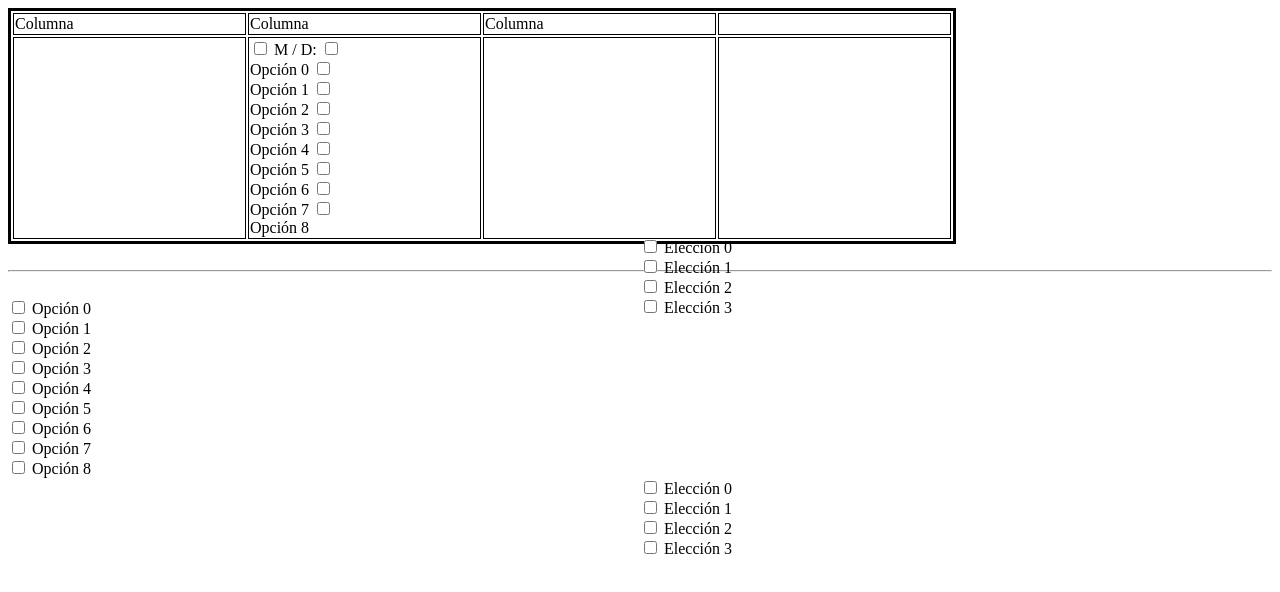
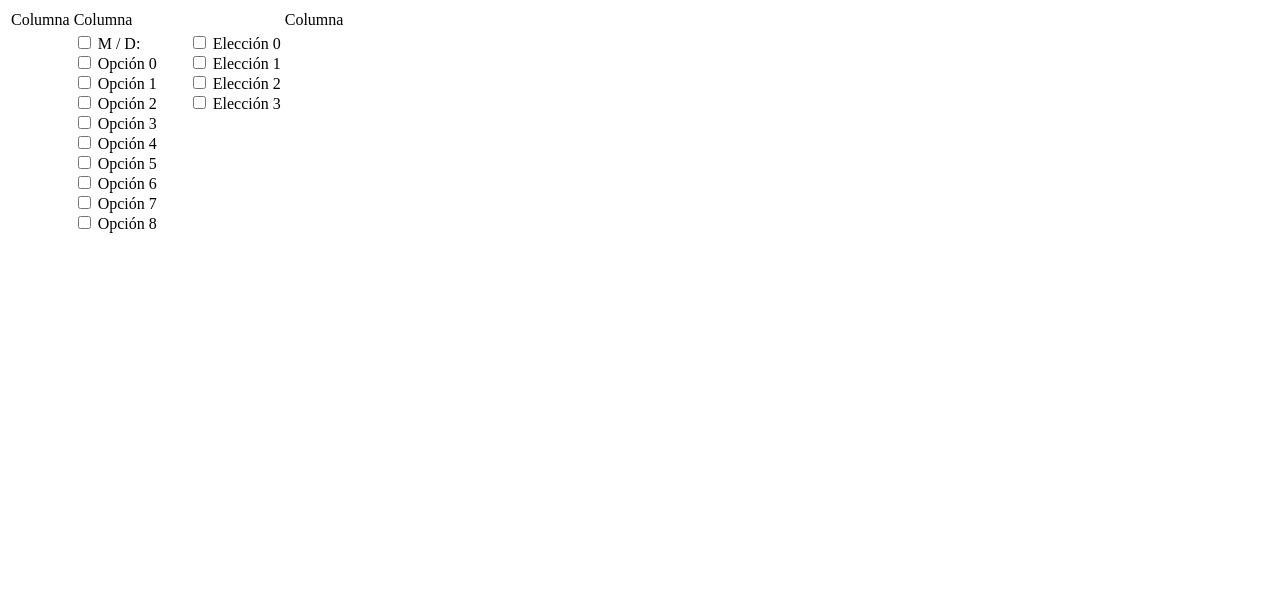
Before and after one commit to luiscodmi/CSS_JS, a plain HTML site: page probandoHTML.html in a window 1280 px wide. Drawn offline with Linux system fonts and the light colour scheme.

Commit message:
- Link external css and js files - Name things a bit better - Remove unnecessary name attributes - Remove duplicated div - Improve css with display flex

```diff
--- /dev/null
+++ b/index.css
@@ -0,0 +1,10 @@
+.main-checks {
+  display: flex;
+  gap: 2rem;
+  white-space: nowrap;
+}
+
+.option-checks, .election-checks {
+  display: flex;
+  flex-direction: column;
+}
--- /dev/null
+++ b/index.js
@@ -0,0 +1,8 @@
+function marcar() {
+  var checkboxes = document.querySelectorAll('#option-checks input[type="checkbox"]');
+  var checkAll = document.getElementById("estos");
+
+  for (index = 0; index < checkboxes.length; index++) {
+    checkboxes[index].checked = checkAll.checked;
+  }
+}
--- a/probandoHTML.html
+++ b/probandoHTML.html
@@ -2,22 +2,8 @@
 <html>
 <head>
 	<title>proof</title>
-	<style>
-		table {
-			width: 75%;
-			border: solid 3px;
-			table-layout: fixed;
-		}
-		.container {
-			/* position: relative; */
-		}
-		tr, td {
-			border: solid 1px;
-		}
-		td {
-			/* width: 25%; */
-		}
-	</style>
+  <link rel="stylesheet" href="index.css">
+  <script src="index.js" defer></script>
 </head>
 <body>
 	<table>
@@ -29,68 +15,30 @@
 		</tr>
 		<tr>
 			<td></td>
-			<td class="container">
-				<div style="flex-direction: column; width: 50%; " id="div">
-					<label for="estos"> <input type="checkbox" name="" id="estos" class="estos" onclick="marcar(this);"> M / D: </label>
-					<label for="op0"> <input type="checkbox" name="" id="op0"> Opción 0 </label>
-					<label for="op1"> <input type="checkbox" name="" id="op1"> Opción 1 </label>
-					<label for="op2"> <input type="checkbox" name="" id="op2"> Opción 2 </label>
-					<label for="op3"> <input type="checkbox" name="" id="op3"> Opción 3 </label>
-					<label for="op4"> <input type="checkbox" name="" id="op4"> Opción 4 </label>
-					<label for="op5"> <input type="checkbox" name="" id="op5"> Opción 5 </label>
-					<label for="op6"> <input type="checkbox" name="" id="op6"> Opción 6 </label>
-					<label for="op7"> <input type="checkbox" name="" id="op7"> Opción 7 </label>
-					<label for="op8"> <input type="checkbox" name="" id="op8"> Opción 8 </label>
+			<td class="main-checks">
+				<div id="option-checks" class="option-checks">
+					<label for="estos"> <input type="checkbox" id="estos" class="estos" onclick="marcar(this);"> M / D: </label>
+					<label for="op0"> <input type="checkbox" id="op0"> Opción 0 </label>
+					<label for="op1"> <input type="checkbox" id="op1"> Opción 1 </label>
+					<label for="op2"> <input type="checkbox" id="op2"> Opción 2 </label>
+					<label for="op3"> <input type="checkbox" id="op3"> Opción 3 </label>
+					<label for="op4"> <input type="checkbox" id="op4"> Opción 4 </label>
+					<label for="op5"> <input type="checkbox" id="op5"> Opción 5 </label>
+					<label for="op6"> <input type="checkbox" id="op6"> Opción 6 </label>
+					<label for="op7"> <input type="checkbox" id="op7"> Opción 7 </label>
+					<label for="op8"> <input type="checkbox" id="op8"> Opción 8 </label>
 				</div>
 
-				<div style="display: flex; flex-direction: column; width: 50%; position: absolute; right: 0; ">
-					<label for="el1"> <input type="checkbox" name="" id="el1"> Elección 0 </label>
-					<label for="el2"> <input type="checkbox" name="" id="el2"> Elección 1 </label>
-					<label for="el3"> <input type="checkbox" name="" id="el3"> Elección 2 </label>
-					<label for="el4"> <input type="checkbox" name="" id="el4"> Elección 3 </label>
+				<div class="election-checks">
+					<label for="el1"> <input type="checkbox" id="el1"> Elección 0 </label>
+					<label for="el2"> <input type="checkbox" id="el2"> Elección 1 </label>
+					<label for="el3"> <input type="checkbox" id="el3"> Elección 2 </label>
+					<label for="el4"> <input type="checkbox" id="el4"> Elección 3 </label>
 				</div>
 			</td>
 			<td></td>
 			<td></td>
 		</tr>
 	</table>
-
-	<br>
-	<hr>
-	<br>
-
-	<div class="ej-prueba" style="">
-		<div style="display: flex; flex-direction: column; width: 50%;">
-			<label for="op0"> <input type="checkbox" name="" id="op0"> Opción 0 </label>
-			<label for="op1"> <input type="checkbox" name="" id="op1"> Opción 1 </label>
-			<label for="op2"> <input type="checkbox" name="" id="op2"> Opción 2 </label>
-			<label for="op3"> <input type="checkbox" name="" id="op3"> Opción 3 </label>
-			<label for="op4"> <input type="checkbox" name="" id="op4"> Opción 4 </label>
-			<label for="op5"> <input type="checkbox" name="" id="op5"> Opción 5 </label>
-			<label for="op6"> <input type="checkbox" name="" id="op6"> Opción 6 </label>
-			<label for="op7"> <input type="checkbox" name="" id="op7"> Opción 7 </label>
-			<label for="op8"> <input type="checkbox" name="" id="op8"> Opción 8 </label>
-		</div>
-
-		<div style="display: flex; flex-direction: column; width: 50%; position: absolute; right: 0;">
-			<label for="el1"> <input type="checkbox" name="" id="el1"> Elección 0 </label>
-			<label for="el2"> <input type="checkbox" name="" id="el2"> Elección 1 </label>
-			<label for="el3"> <input type="checkbox" name="" id="el3"> Elección 2 </label>
-			<label for="el4"> <input type="checkbox" name="" id="el4"> Elección 3 </label>
-		</div>
-	</div>
-
 </body>
-
-<script type="text/javascript">
-	function marcar() {
-		var checkboxes = document.querySelectorAll('#div input[type="checkbox"]');
-		var checkAll = document.getElementById('estos');
-
-		for (index = 0; index < checkboxes.length; index++) {
-				checkboxes[index].checked = checkAll.checked;
-			};
-		}
-
-</script>
 </html>
```
